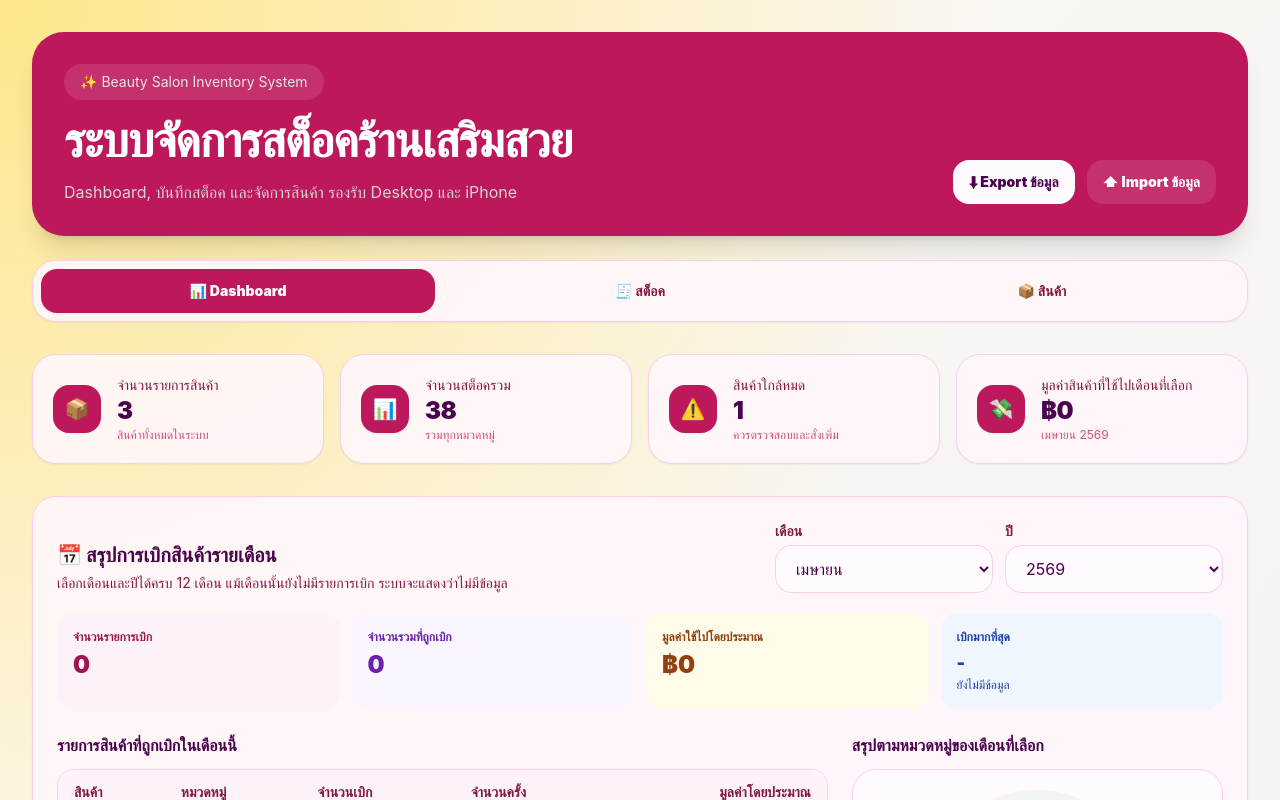
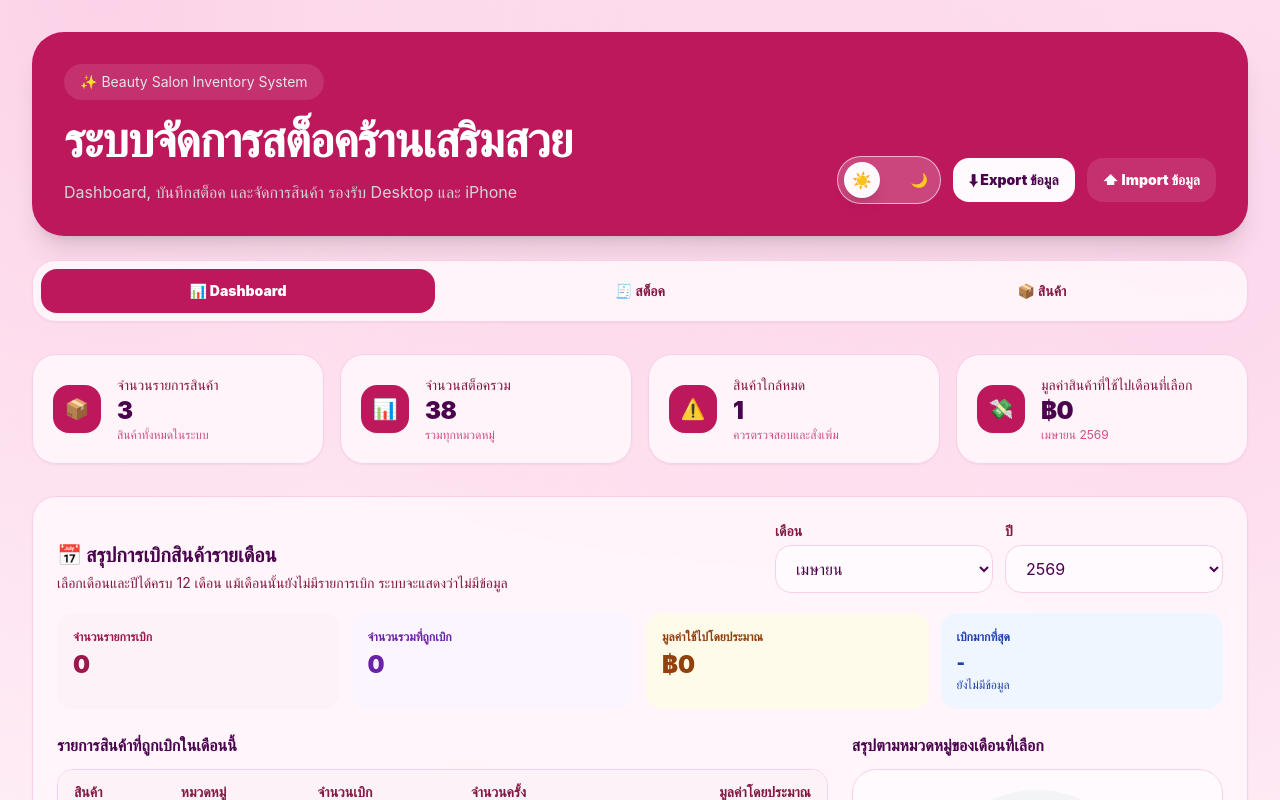
Before and after one commit to 60massmedia-ship-it/beauty-salon-inventory, a React (Vite) app: page / in a window 1280 px wide. Shown: the top 800 px of the page. Built offline with nearby package versions, Linux system fonts and the light colour scheme.

Commit message:
Add sliding day night theme toggle

```diff
--- a/src/AppSplit.jsx
+++ b/src/AppSplit.jsx
@@ -14,6 +14,8 @@ import {
   sampleProducts,
 } from './lib/inventory.js';
 
+const THEME_STORAGE_KEY = 'beauty_salon_inventory_theme_mode';
+
 function readStorage(key, fallback) {
   try {
     const raw = localStorage.getItem(key);
@@ -23,12 +25,41 @@ function readStorage(key, fallback) {
   }
 }
 
+function readThemeMode() {
+  try {
+    const value = localStorage.getItem(THEME_STORAGE_KEY);
+    return value === 'night' ? 'night' : 'day';
+  } catch {
+    return 'day';
+  }
+}
+
+function ThemeToggle({ themeMode, onToggle }) {
+  const isNight = themeMode === 'night';
+  return (
+    <button
+      type="button"
+      onClick={onToggle}
+      aria-pressed={isNight}
+      aria-label={isNight ? 'Switch to day mode' : 'Switch to night mode'}
+      className={`theme-toggle relative inline-flex h-12 w-[104px] shrink-0 items-center rounded-full border p-1.5 transition-all duration-300 ${isNight ? 'is-night border-fuchsia-300/30 bg-slate-950/70' : 'border-white/60 bg-white/20'}`}
+    >
+      <span className="absolute left-3 text-sm font-black transition-opacity duration-300">☀️</span>
+      <span className="absolute right-3 text-sm font-black transition-opacity duration-300">🌙</span>
+      <span className={`theme-toggle-thumb relative z-10 flex h-9 w-9 items-center justify-center rounded-full bg-white text-base shadow-lg transition-transform duration-300 ${isNight ? 'translate-x-[55px]' : 'translate-x-0'}`}>
+        {isNight ? '🌙' : '☀️'}
+      </span>
+    </button>
+  );
+}
+
 export default function BeautySalonInventoryApp() {
   const [products, setProducts] = useState(() => normalizeProducts(readStorage(STORAGE_KEYS.products, sampleProducts)));
   const [transactions, setTransactions] = useState(() => readStorage(STORAGE_KEYS.transactions, []));
   const [costHistory, setCostHistory] = useState(() => normalizeCostHistory(readStorage(STORAGE_KEYS.costHistory, sampleCostHistory)));
   const [activeTab, setActiveTab] = useState('dashboard');
   const [showExportMenu, setShowExportMenu] = useState(false);
+  const [themeMode, setThemeMode] = useState(readThemeMode);
 
   useEffect(() => {
     localStorage.setItem(STORAGE_KEYS.products, JSON.stringify(products));
@@ -41,6 +72,10 @@ export default function BeautySalonInventoryApp() {
   useEffect(() => {
     localStorage.setItem(STORAGE_KEYS.costHistory, JSON.stringify(costHistory));
   }, [costHistory]);
+
+  useEffect(() => {
+    localStorage.setItem(THEME_STORAGE_KEY, themeMode);
+  }, [themeMode]);
 
   const tabs = [
     { id: 'dashboard', label: '📊 Dashboard' },
@@ -131,7 +166,7 @@ export default function BeautySalonInventoryApp() {
   };
 
   return (
-    <main className="min-h-screen bg-[radial-gradient(circle_at_top_left,_#fde68a,_transparent_32%),linear-gradient(135deg,_#fff7ed,_#f5f5f4_45%,_#e7e5e4)] p-4 pb-[calc(6.5rem+env(safe-area-inset-bottom))] text-neutral-950 md:p-8">
+    <main className={`theme-root theme-${themeMode} min-h-screen p-4 pb-[calc(6.5rem+env(safe-area-inset-bottom))] text-neutral-950 md:p-8`}>
       <div className="mx-auto max-w-7xl">
         <header className="mb-6 overflow-hidden rounded-[2rem] bg-neutral-950 p-5 text-white shadow-xl md:p-8">
           <div className="flex flex-col gap-6 lg:flex-row lg:items-end lg:justify-between">
@@ -140,7 +175,8 @@ export default function BeautySalonInventoryApp() {
               <h1 className="max-w-3xl text-3xl font-black leading-tight tracking-tight md:text-5xl">ระบบจัดการสต็อคร้านเสริมสวย</h1>
               <p className="mt-4 max-w-2xl text-sm text-neutral-300 md:text-base">Dashboard, บันทึกสต็อค และจัดการสินค้า รองรับ Desktop และ iPhone</p>
             </div>
-            <div className="flex flex-wrap gap-3">
+            <div className="flex flex-wrap items-center gap-3">
+              <ThemeToggle themeMode={themeMode} onToggle={() => setThemeMode((mode) => (mode === 'day' ? 'night' : 'day'))} />
               <Button className="bg-white text-neutral-950 hover:bg-neutral-100" onClick={() => setShowExportMenu(true)}>⬇ Export ข้อมูล</Button>
               <label className="inline-flex min-h-[44px] cursor-pointer items-center justify-center rounded-2xl bg-white/10 px-4 py-3 text-sm font-black text-white transition hover:bg-white/20 active:scale-[0.98]">
                 ⬆ Import ข้อมูล
```
